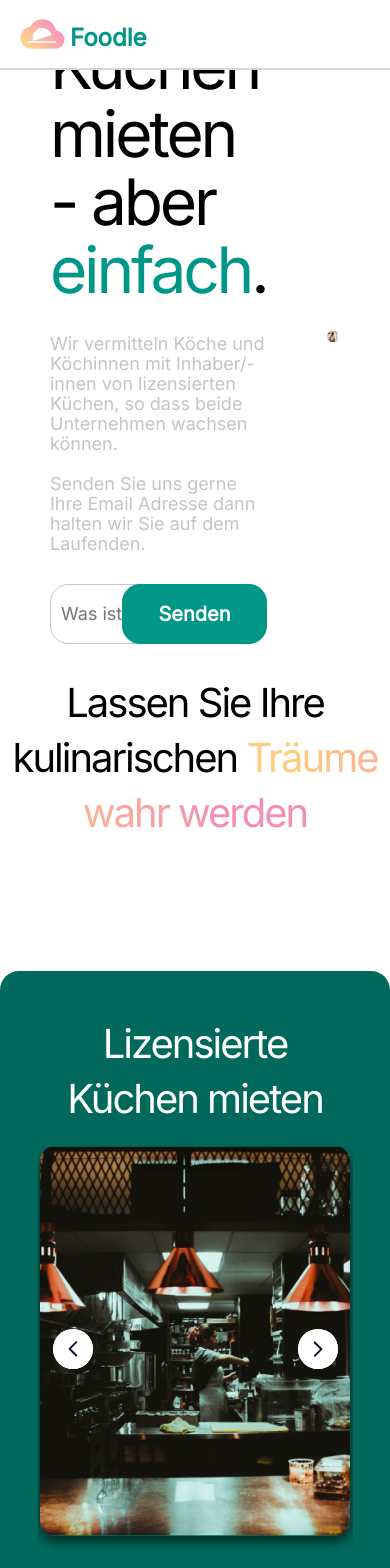
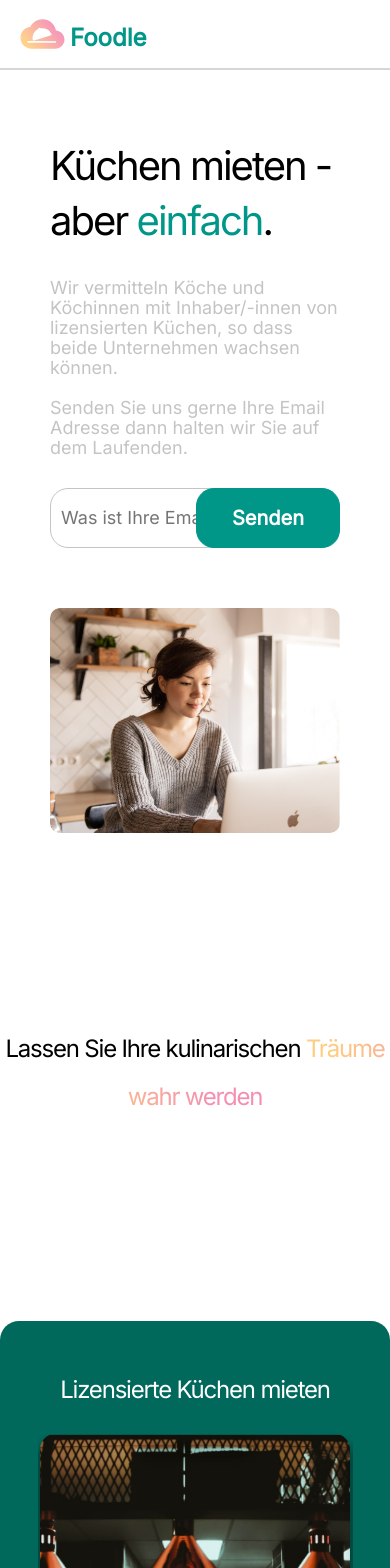
Before and after one commit to AAlber/Foodle-Landing, a Next.js app: page / in a window 390 px wide. Shown: the top 1568 px of the page. Built offline with nearby package versions, Linux system fonts and the light colour scheme.

Commit message:
style: create breakpoints mixins for mobile and table screens

```diff
--- a/components/Layout/Navbar.module.scss
+++ b/components/Layout/Navbar.module.scss
@@ -1,4 +1,5 @@
 @use '../../styles/base/colors';
+@use '../../styles/abstracts/mixins';
 
 .navbar {
   width: 100%;
@@ -23,16 +24,15 @@
     border-radius: 100%;
   }
 
-
   &__logo {
     display: flex;
     justify-content: center;
     align-items: center;
-    h1{
+    h1 {
       margin-top: 0.8rem;
       margin-left: 0.5rem;
     }
-    a{
+    a {
       display: flex;
       justify-content: center;
       align-items: center;
@@ -42,7 +42,6 @@
       opacity: 0.5;
       transition: all 0.2s;
     }
-
   }
   &__auth-btns {
     right: 1vw;
@@ -85,4 +84,6 @@
       padding: 1rem 1rem;
     }
   }
+  @include mixins.mobile {
+  }
 }
--- a/styles/abstracts/_mixins.scss
+++ b/styles/abstracts/_mixins.scss
@@ -12,3 +12,22 @@
     background-color: $hover-bg-color;
   }
 }
+
+// BREAKPOINTS
+@mixin mobile {
+  @media (max-width: #{768px - 1px}) {
+    @content;
+  }
+}
+
+@mixin tablet {
+  @media (min-width: #{768px}) and (max-width: #{1024px - 1px}) {
+    @content;
+  }
+}
+
+@mixin desktop {
+  @media (min-width: #{1024px}) {
+    @content;
+  }
+}
--- a/styles/abstracts/_variables.scss
+++ b/styles/abstracts/_variables.scss
@@ -1,6 +1,11 @@
 // FONT
 $default-font-size: 1.8rem;
-$font-family: "Karla", sans-serif;
+$font-family: 'Karla', sans-serif;
 
 // // GRID
 // $grid-width: 114rem;
+
+// BREAKPOINTS
+$mobile-width: 375px;
+$tablet-width: 768px;
+$desktop-width: 1024px;
--- a/styles/base/_typography.scss
+++ b/styles/base/_typography.scss
@@ -14,10 +14,7 @@
 }
 
 .hover-title {
-    background-image: linear-gradient(to right,
-        #009688,
-        #00695C 50%,
-        #000 50%);
+  background-image: linear-gradient(to right, #009688, #00695c 50%, #000 50%);
   background-size: 200% 100%;
   background-position: 100%;
   display: inline-block;
@@ -29,26 +26,20 @@
   -webkit-text-fill-color: transparent;
   transition: all 0.3s ease-in-out;
 
-  img{
+  img {
     margin-right: 0.5rem;
-    transition: transform .7s ease-in-out;
+    transition: transform 0.7s ease-in-out;
   }
-  svg{
+  svg {
     margin-top: -50px;
-    color: linear-gradient(to right,
-          #009688,
-          #00695C 50%,
-          #000 50%);
+    color: linear-gradient(to right, #009688, #00695c 50%, #000 50%);
   }
-
 }
-
-
 
 .hover-title:hover {
   background-position: 0;
   img {
-    fill: #00695C;
+    fill: #00695c;
     transform: rotate(360deg);
   }
 }
@@ -67,7 +58,7 @@ transform: rotate(360deg);
 //   place-items: center;
 // }
 
-.centered{
+.centered {
   text-align: center;
 }
 body {
@@ -99,6 +90,10 @@ textarea {
   line-height: 68px;
   font-weight: 500;
   letter-spacing: -0.05em;
+  @include mobile {
+    font-size: 4rem;
+    line-height: 55px;
+  }
 }
 
 .header-secondary {
@@ -106,6 +101,10 @@ textarea {
   line-height: 55px;
   font-weight: 500;
   letter-spacing: -0.05em;
+  @include mobile {
+    font-size: 24px;
+    line-height: 48px;
+  }
 }
 
 .header-tertiary {
@@ -113,11 +112,14 @@ textarea {
   line-height: 55px;
   font-weight: 400;
   letter-spacing: -0.05em;
+  @include mobile {
+    font-size: 20px;
+    line-height: 40px;
   }
-.semi-bold-text{
+}
+.semi-bold-text {
   font-weight: 650;
 }
-
 
 .label-text {
   font-size: 2rem;
@@ -127,17 +129,17 @@ textarea {
 .green-text {
   color: colors.$color-primary-light;
 }
-.white-text{
+.white-text {
   color: white;
 }
 .grey-text {
   color: colors.$color-grey;
 }
-.logo-text{
+.logo-text {
   font-size: 24px;
   font-weight: 650;
 }
-.subtitle-text{
+.subtitle-text {
   font-size: 24px;
 }
 .body-text {
@@ -149,7 +151,6 @@ textarea {
   }
 }
 
-
 .body-text-secondary {
   font-size: 1.8rem;
   font-weight: 300;
--- a/styles/pages/Home.module.scss
+++ b/styles/pages/Home.module.scss
@@ -1,4 +1,5 @@
 @use '../base/colors';
+@use '../abstracts/mixins';
 
 .rainbow-multi {
   background: linear-gradient(61.54deg, colors.$color-tertiary-light 15%, colors.$color-secondary-light 74.15%);
@@ -15,18 +16,16 @@
   background-color: white;
   justify-content: center;
   align-items: center;
-  gap:6rem;
-  form{
-    div{
-      display:flex;
-
+  gap: 6rem;
+  form {
+    div {
+      display: flex;
     }
-    input{
+    input {
       flex: 1 1 80%;
-
     }
-    button{
-      flex:1 1 20%;
+    button {
+      flex: 1 1 20%;
     }
   }
   .rainbow {
@@ -61,8 +60,15 @@
       overflow: hidden;
     }
   }
+  @include mixins.mobile {
+    margin-top: 150px;
+    flex-direction: column;
+  }
+  @include mixins.tablet {
+    margin-top: 100px;
+    flex-direction: column;
+  }
 }
-
 
 .random-text {
   margin-top: -4rem;
@@ -75,6 +81,12 @@
   margin: 0 auto;
   text-align: center;
   display: block;
+  @include mixins.mobile {
+    margin-top: 20rem;
+  }
+  @include mixins.tablet {
+    margin-top: 20rem;
+  }
 }
 
 .carousel {
@@ -88,9 +100,8 @@
   flex-direction: column;
   justify-content: center;
 
-
   &__wrapper {
-    width: 100%;;
+    width: 100%;
   }
 }
 
@@ -100,7 +111,6 @@
   display: flex;
   justify-content: space-between;
   // flex-wrap: wrap;
-
 
   &__white {
     color: black;
@@ -123,16 +133,13 @@
   }
   &__right {
     max-width: 300px;
-
   }
-  &__lower{
+  &__lower {
     margin-top: -9rem;
-    display:flex;
+    display: flex;
     justify-content: center;
     align-items: center;
     width: 100%;
     height: 40rem;
-
   }
-
 }
```
Lines whose indentation alone changed are shown as unchanged.
